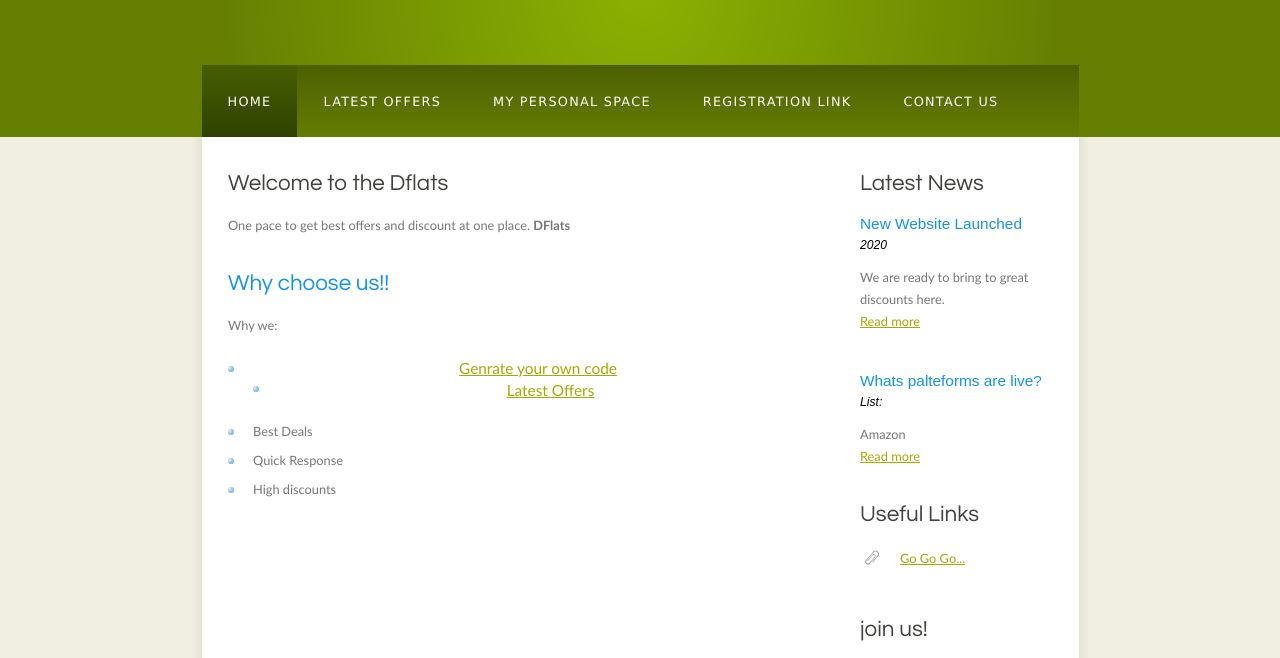
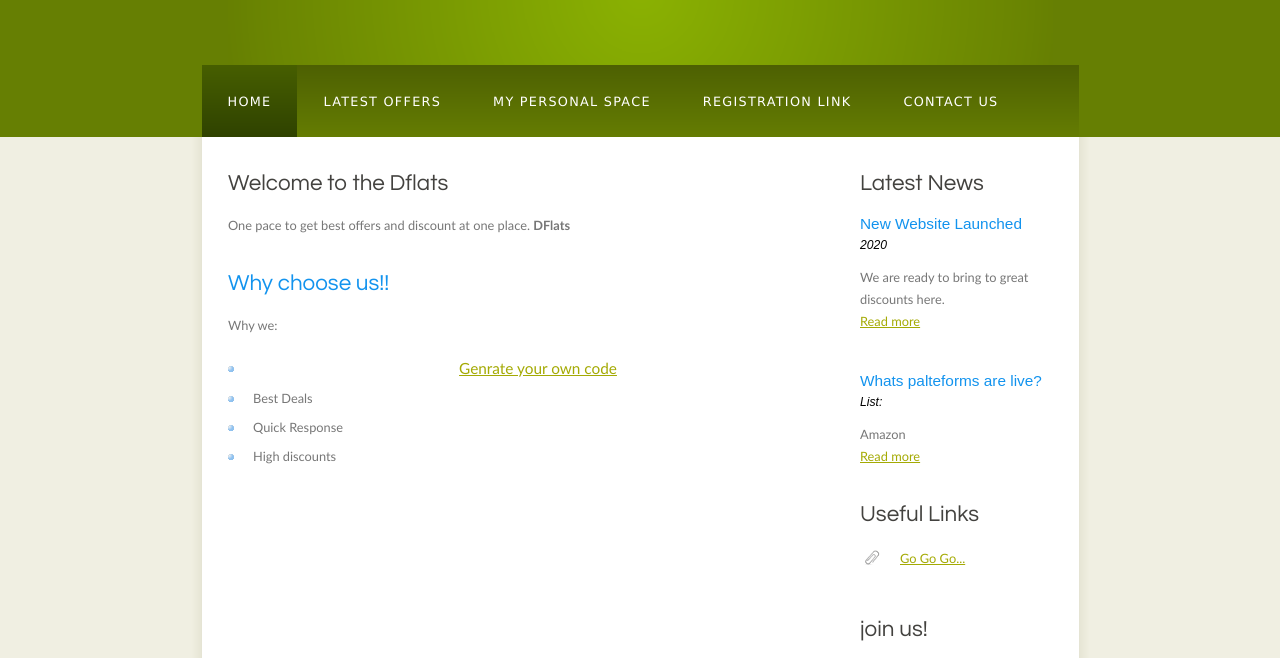
Before and after one commit to abhaikumar10/m.thordeal.com, a plain HTML site: page index.html in a window 1280 px wide. Shown: the part 103-761 px from the top of the page. Drawn offline with Linux system fonts and the light colour scheme.

Commit message:
Update index.html

```diff
--- a/index.html
+++ b/index.html
@@ -63,8 +63,6 @@
         <ul>
           <li><Big><Center>
             <a href="Link_gen.html">Genrate your own code</a>
-            <li><a href="offers.html">Latest Offers</a>
-            </li>
             </big></center>
           </li>
           <li>Best Deals</li>
```
